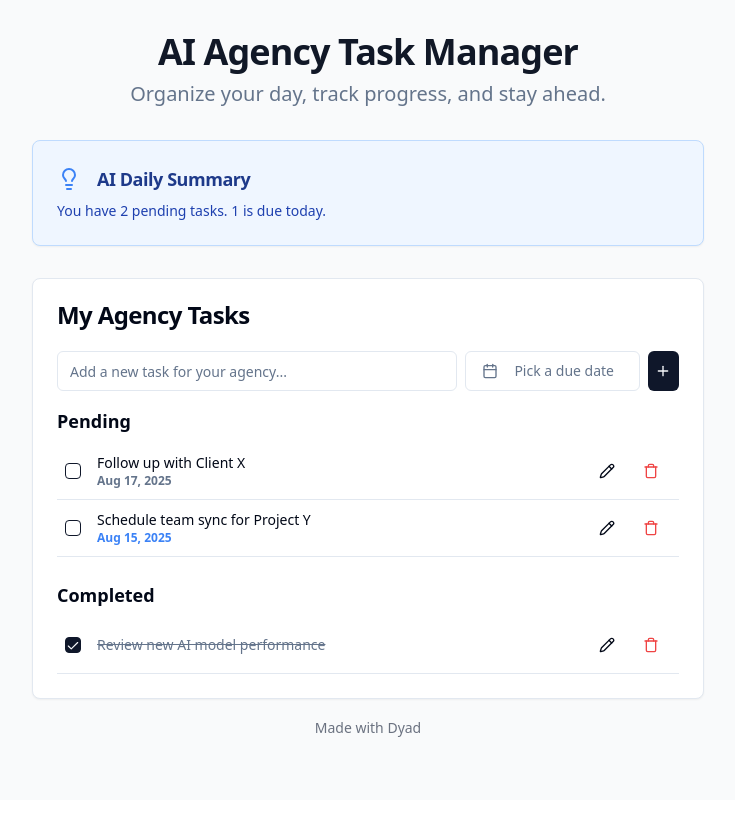
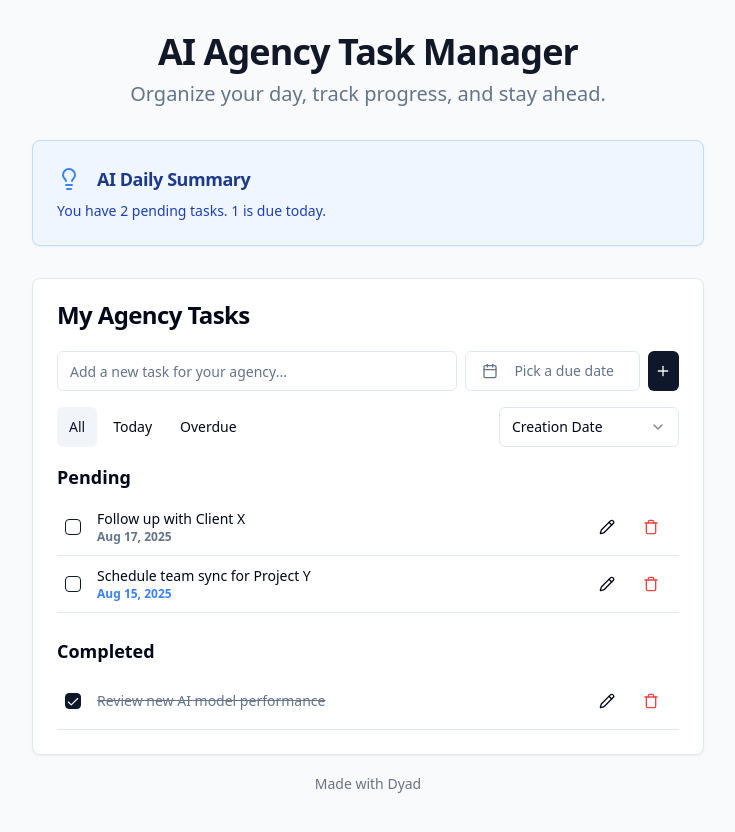
Before and after one commit to Zubairyounus99/Ztechai-Dashboard, a React (Vite) app: page / in a window 1280 px wide. Shown: the top 832 px of the page, without its empty margins (272-1007 px from the left). Before the commit the page ends 800 px from the top, so only its background shows below. Built offline with nearby package versions, Linux system fonts and the light colour scheme.

Commit message:
[dyad] Add sorting and filtering to the to-do list - wrote 2 file(s)

```diff
--- /dev/null
+++ b/src/components/TodoControls.tsx
@@ -0,0 +1,46 @@
+import {
+  Select,
+  SelectContent,
+  SelectItem,
+  SelectTrigger,
+  SelectValue,
+} from "@/components/ui/select";
+import { ToggleGroup, ToggleGroupItem } from "@/components/ui/toggle-group";
+
+type FilterValue = "all" | "today" | "overdue";
+type SortValue = "dueDate" | "createdAt";
+
+interface TodoControlsProps {
+  filter: FilterValue;
+  setFilter: (filter: FilterValue) => void;
+  sortBy: SortValue;
+  setSortBy: (sortBy: SortValue) => void;
+}
+
+const TodoControls = ({ filter, setFilter, sortBy, setSortBy }: TodoControlsProps) => {
+  return (
+    <div className="flex flex-col sm:flex-row justify-between items-center gap-4 my-4">
+      <ToggleGroup
+        type="single"
+        value={filter}
+        onValueChange={(value: FilterValue) => { if (value) setFilter(value); }}
+        aria-label="Filter tasks"
+      >
+        <ToggleGroupItem value="all" aria-label="All tasks">All</ToggleGroupItem>
+        <ToggleGroupItem value="today" aria-label="Tasks due today">Today</ToggleGroupItem>
+        <ToggleGroupItem value="overdue" aria-label="Overdue tasks">Overdue</ToggleGroupItem>
+      </ToggleGroup>
+      <Select value={sortBy} onValueChange={(value: SortValue) => setSortBy(value)}>
+        <SelectTrigger className="w-full sm:w-[180px]">
+          <SelectValue placeholder="Sort by" />
+        </SelectTrigger>
+        <SelectContent>
+          <SelectItem value="dueDate">Due Date</SelectItem>
+          <SelectItem value="createdAt">Creation Date</SelectItem>
+        </SelectContent>
+      </Select>
+    </div>
+  );
+};
+
+export default TodoControls;
--- a/src/components/TodoList.tsx
+++ b/src/components/TodoList.tsx
@@ -1,9 +1,11 @@
-import { useState, useEffect } from "react";
+import { useState, useEffect, useMemo } from "react";
 import AddTodoForm from "./AddTodoForm";
 import TodoItem from "./TodoItem";
 import AiSummary from "./AiSummary";
+import TodoControls from "./TodoControls";
 import { Card, CardContent, CardHeader, CardTitle } from "@/components/ui/card";
 import { Todo } from "@/types";
+import { isToday, startOfDay } from "date-fns";
 
 const TodoList = () => {
   const [todos, setTodos] = useState<Todo[]>(() => {
@@ -23,6 +25,9 @@ const TodoList = () => {
       return [];
     }
   });
+
+  const [filter, setFilter] = useState<'all' | 'today' | 'overdue'>('all');
+  const [sortBy, setSortBy] = useState<'createdAt' | 'dueDate'>('createdAt');
 
   useEffect(() => {
     window.localStorage.setItem("todos", JSON.stringify(todos));
@@ -59,8 +64,35 @@ const TodoList = () => {
     );
   };
 
-  const pendingTodos = todos.filter(todo => !todo.completed);
-  const completedTodos = todos.filter(todo => todo.completed);
+  const processedTodos = useMemo(() => {
+    const todayStart = startOfDay(new Date());
+
+    return todos
+      .filter(todo => {
+        if (filter === 'all') return true;
+        if (filter === 'today') {
+          return todo.dueDate && isToday(new Date(todo.dueDate));
+        }
+        if (filter === 'overdue') {
+          return todo.dueDate && new Date(todo.dueDate) < todayStart && !todo.completed;
+        }
+        return true;
+      })
+      .sort((a, b) => {
+        if (sortBy === 'createdAt') {
+          return new Date(b.createdAt).getTime() - new Date(a.createdAt).getTime();
+        }
+        if (sortBy === 'dueDate') {
+          if (!a.dueDate) return 1;
+          if (!b.dueDate) return -1;
+          return new Date(a.dueDate).getTime() - new Date(b.dueDate).getTime();
+        }
+        return 0;
+      });
+  }, [todos, filter, sortBy]);
+
+  const pendingTodos = processedTodos.filter(todo => !todo.completed);
+  const completedTodos = processedTodos.filter(todo => todo.completed);
 
   return (
     <div className="w-full max-w-2xl mx-auto">
@@ -71,6 +103,7 @@ const TodoList = () => {
         </CardHeader>
         <CardContent>
           <AddTodoForm addTodo={addTodo} />
+          <TodoControls filter={filter} setFilter={setFilter} sortBy={sortBy} setSortBy={setSortBy} />
           <div className="mt-4">
             <h3 className="text-lg font-semibold mb-2">Pending</h3>
             {pendingTodos.length > 0 ? (
@@ -84,7 +117,7 @@ const TodoList = () => {
                 />
               ))
             ) : (
-              <p className="text-sm text-muted-foreground">No pending tasks. Well done!</p>
+              <p className="text-sm text-muted-foreground">No pending tasks match your filters.</p>
             )}
           </div>
           <div className="mt-6">
@@ -100,7 +133,7 @@ const TodoList = () => {
                 />
               ))
             ) : (
-              <p className="text-sm text-muted-foreground">No tasks completed yet.</p>
+              <p className="text-sm text-muted-foreground">No completed tasks match your filters.</p>
             )}
           </div>
         </CardContent>
```
